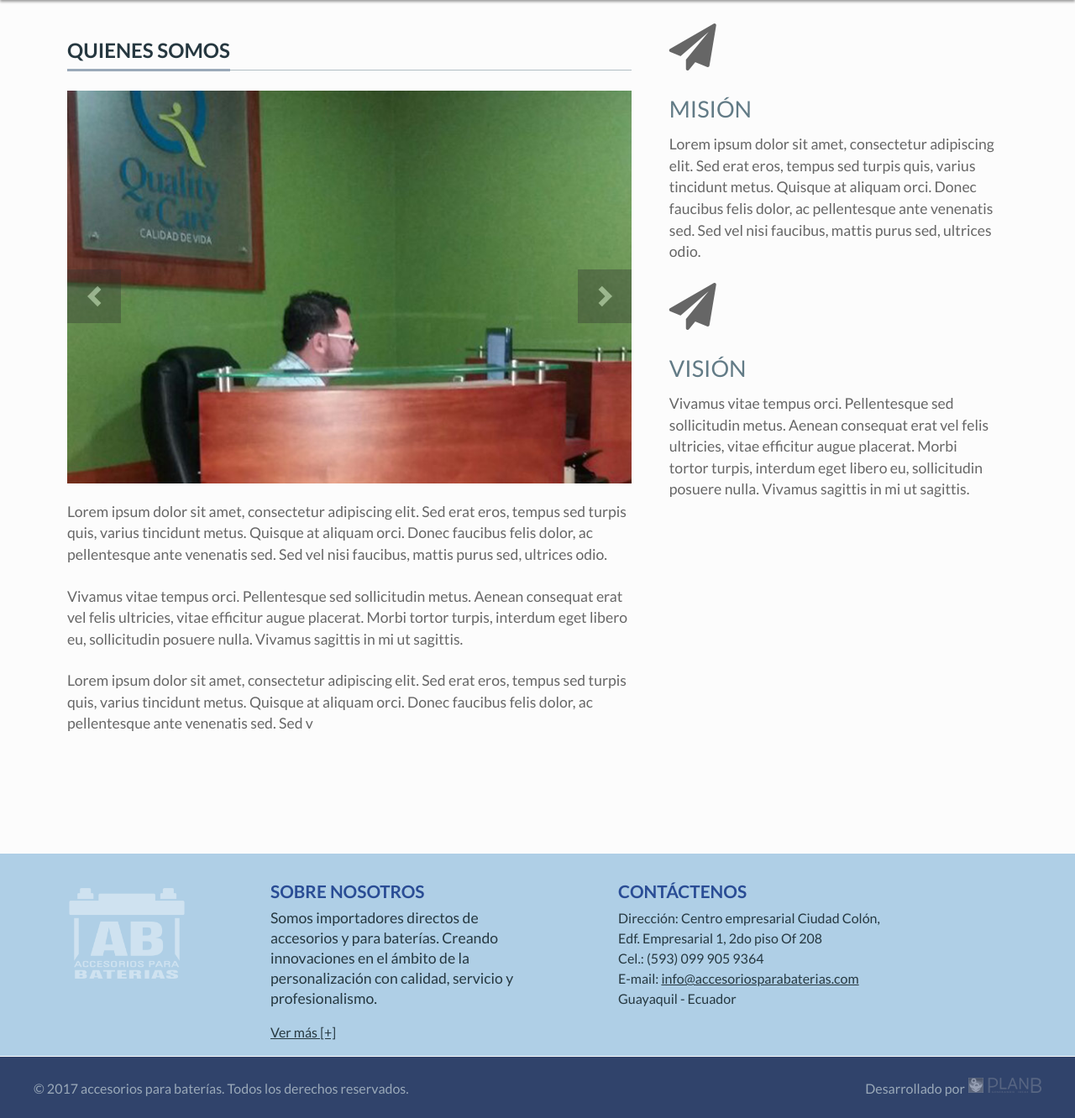
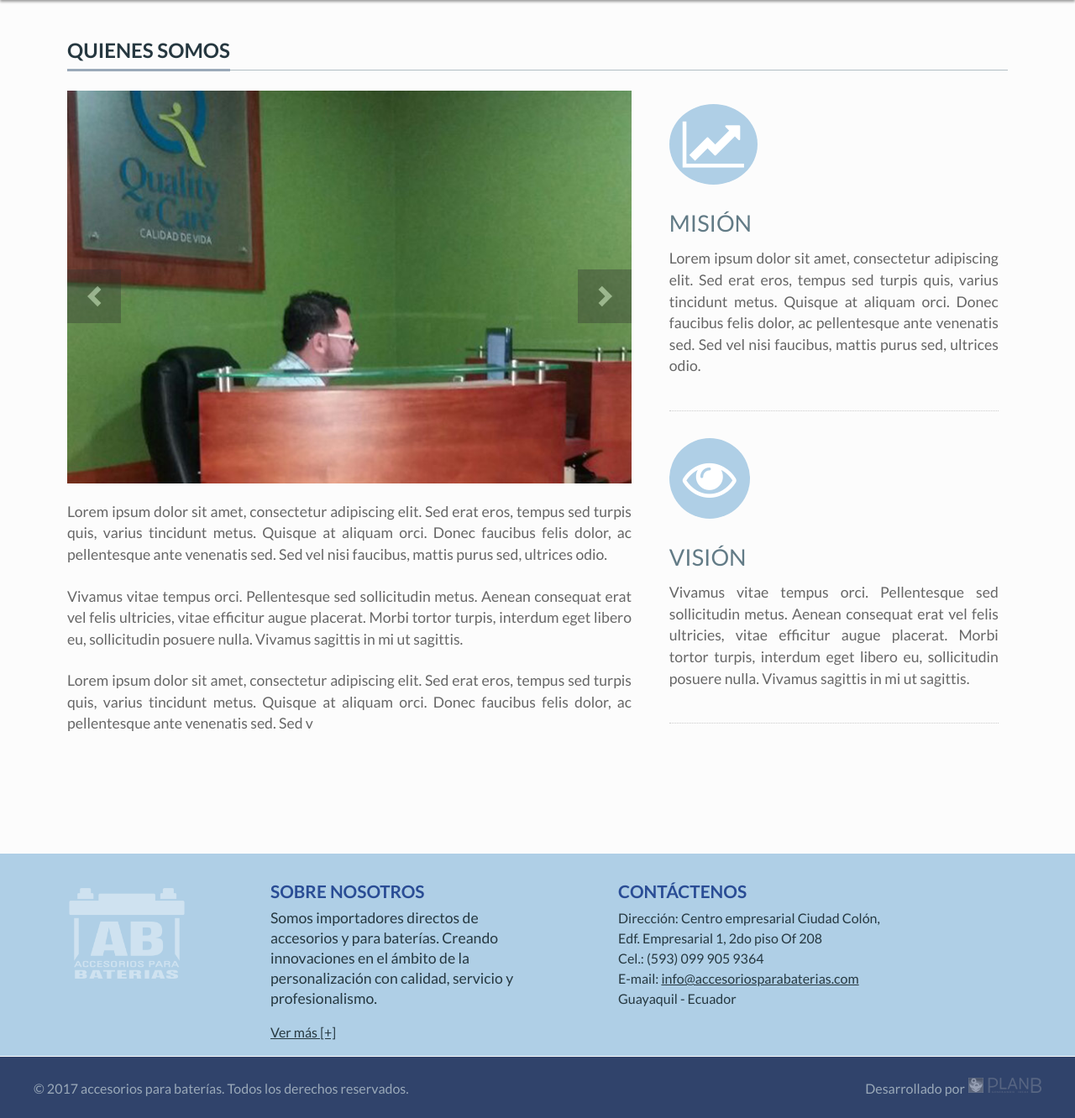
Before and after one commit to planbec/baterias, a PHP site: page /quienessomos.php in a window 1280 px wide. Shown: the part 196-1528 px from the top of the page at 84% size. Run offline with PHP 8.4, Linux system fonts and the light colour scheme; some libraries are stand-ins or nearby versions.

Commit message:
SIdebar sobre nosotros

```diff
--- a/css/master.css
+++ b/css/master.css
@@ -771,7 +771,8 @@ input[type="submit"], input[type="button"] {
   .container.page-content p {
     margin: 1rem 0 1.5rem;
     font-size: 1.1rem;
-    line-height: 1.6rem; }
+    line-height: 1.6rem;
+    text-align: justify; }
     .container.page-content p strong {
       display: block;
       margin-top: 3rem; }
@@ -789,7 +790,11 @@ input[type="submit"], input[type="button"] {
       color: #30436b;
       text-decoration: none; }
   .container.page-content i.fa {
-    font-size: 3.5rem; }
+    color: #FFF;
+    font-size: 4rem;
+    background: #afcfe6;
+    padding: 1rem;
+    border-radius: 50%; }
   .container.page-content ul {
     margin-bottom: 3rem;
     margin: 0; }
@@ -806,6 +811,10 @@ input[type="submit"], input[type="button"] {
     width: 35%;
     float: left;
     padding-top: 0; }
+    .container.page-content aside .col-center {
+      padding-bottom: 1rem;
+      border-bottom: 1px dotted #ccc;
+      margin: 1rem 0 2rem; }
     .container.page-content aside .citas {
       position: relative;
       top: 2rem;
--- a/quienessomos.php
+++ b/quienessomos.php
@@ -8,10 +8,10 @@
 		<article class="single-page">
 
 			<div class="container page-content">
+				<h1><span>Quienes somos</span></h1>
 
 				<div class="ampliada">
 
-					<h1><span>Quienes somos</span></h1>
 				    <!-- Slideshow 1 -->
 				    <div id="testimonios-area">
 						<div class="flexslider">
@@ -42,13 +42,17 @@
 
 
 			<aside>
-				<i class="fa fa-paper-plane" aria-hidden="true"></i>
-				<h2>Misi&oacute;n</h2>
-<p>Lorem ipsum dolor sit amet, consectetur adipiscing elit. Sed erat eros, tempus sed turpis quis, varius tincidunt metus. Quisque at aliquam orci. Donec faucibus felis dolor, ac pellentesque ante venenatis sed. Sed vel nisi faucibus, mattis purus sed, ultrices odio.</p>
+				<div class="col-center">
+				<i class="fa fa-line-chart" aria-hidden="true"></i>
+					<h2>Misi&oacute;n</h2>
+					<p>Lorem ipsum dolor sit amet, consectetur adipiscing elit. Sed erat eros, tempus sed turpis quis, varius tincidunt metus. Quisque at aliquam orci. Donec faucibus felis dolor, ac pellentesque ante venenatis sed. Sed vel nisi faucibus, mattis purus sed, ultrices odio.</p>
+				</div>
 
-				<i class="fa fa-paper-plane" aria-hidden="true"></i>
-				<h2>Visi&oacute;n</h2>
-<p>Vivamus vitae tempus orci. Pellentesque sed sollicitudin metus. Aenean consequat erat vel felis ultricies, vitae efficitur augue placerat. Morbi tortor turpis, interdum eget libero eu, sollicitudin posuere nulla. Vivamus sagittis in mi ut sagittis.</p>
+				<div class="col-center">
+				<i class="fa fa-eye" aria-hidden="true"></i>
+					<h2>Visi&oacute;n</h2>
+					<p>Vivamus vitae tempus orci. Pellentesque sed sollicitudin metus. Aenean consequat erat vel felis ultricies, vitae efficitur augue placerat. Morbi tortor turpis, interdum eget libero eu, sollicitudin posuere nulla. Vivamus sagittis in mi ut sagittis.</p>
+				</div>
 			</aside>
 
 			</div><!-- /.content -->
--- a/scss/master.scss
+++ b/scss/master.scss
@@ -378,7 +378,7 @@ input[type="submit"],input[type="button"]{ border:0;color:#fff;display:inline-bl
 
 		h3 { color: $color-sec; font: 2rem/2rem 'Lato',Arial;; margin: 2.5rem 0 1rem; }
 		h4 { color:#6a8d93; margin: 1rem 0; font-size: 1.3rem; text-shadow: 1px 1px 2px #FFF; }
-		p { margin:1rem 0 1.5rem; font-size: 1.1rem; line-height: 1.6rem;
+		p { margin:1rem 0 1.5rem; font-size: 1.1rem; line-height: 1.6rem; text-align: justify;
 			strong {
 				display: block; margin-top:3rem;
 			}
@@ -388,7 +388,7 @@ input[type="submit"],input[type="button"]{ border:0;color:#fff;display:inline-bl
 			span { display: block; text-transform: uppercase; font-weight: 600;}
 			&:hover { color: $color-prim; text-decoration: none; }
 		}
-		i.fa { font-size: 3.5rem; }
+		i.fa { color:#FFF; font-size:4rem; background:#afcfe6; padding:1rem; border-radius:50%; }
 		ul { margin-bottom: 3rem; margin: 0;
 			li { list-style: circle; list-style-position: outside; font-size: 1.1rem; padding: 0.5rem 0;}
 		}
@@ -396,6 +396,7 @@ input[type="submit"],input[type="button"]{ border:0;color:#fff;display:inline-bl
 
 		.ampliada {  width: 60%; float: left; margin-right:4%; }
 		aside { width: 35%; float:left; padding-top:0;
+			.col-center { padding-bottom:1rem; border-bottom:1px dotted #ccc; margin:1rem 0 2rem; }
 			.citas {position: relative; top: 2rem; right: 0; width: 100%;
 				h2 { background: none; margin:0; color: #FFF; text-shadow:none; }
 			}
```
Also changed, not shown: 1 other file.
